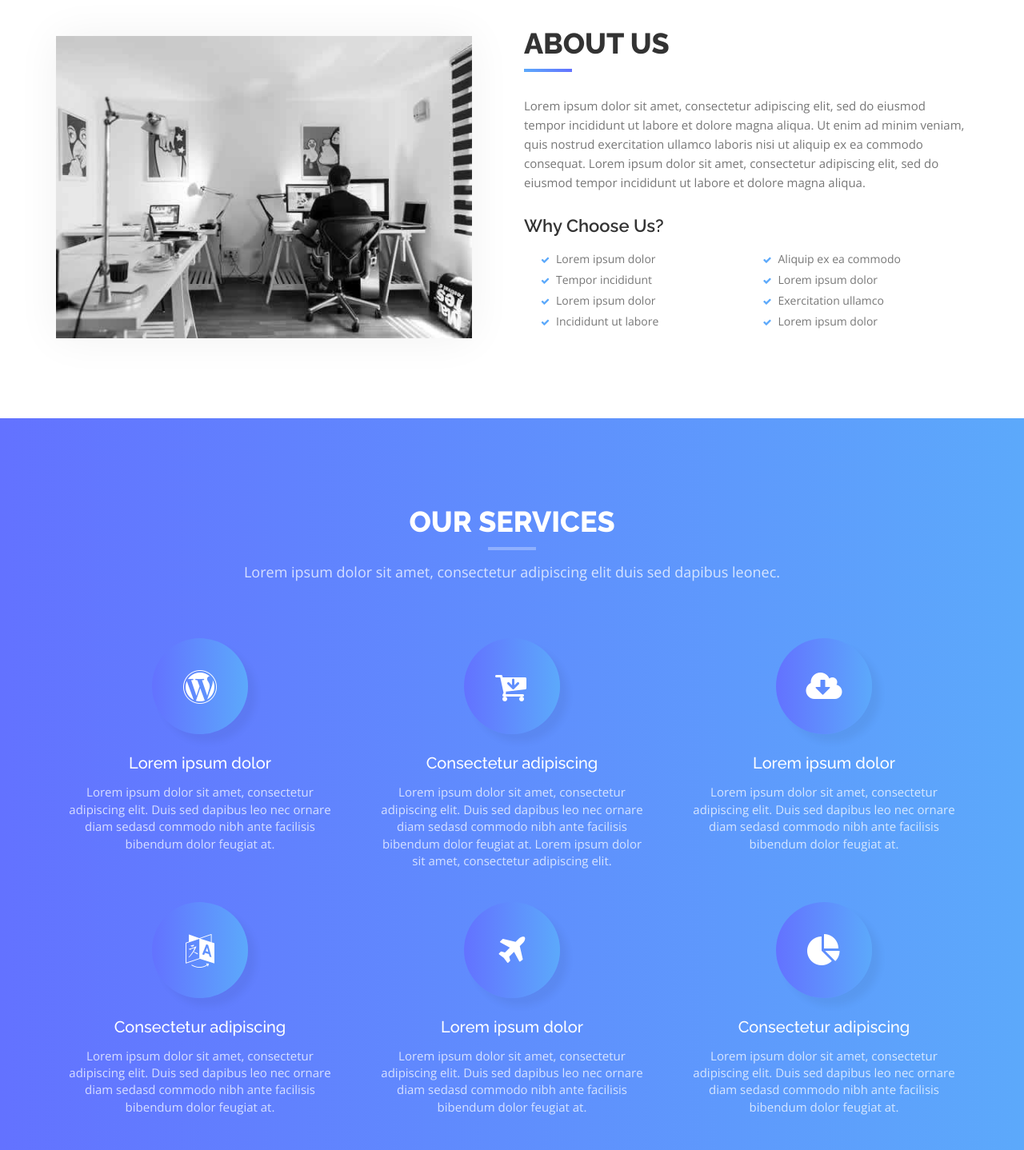
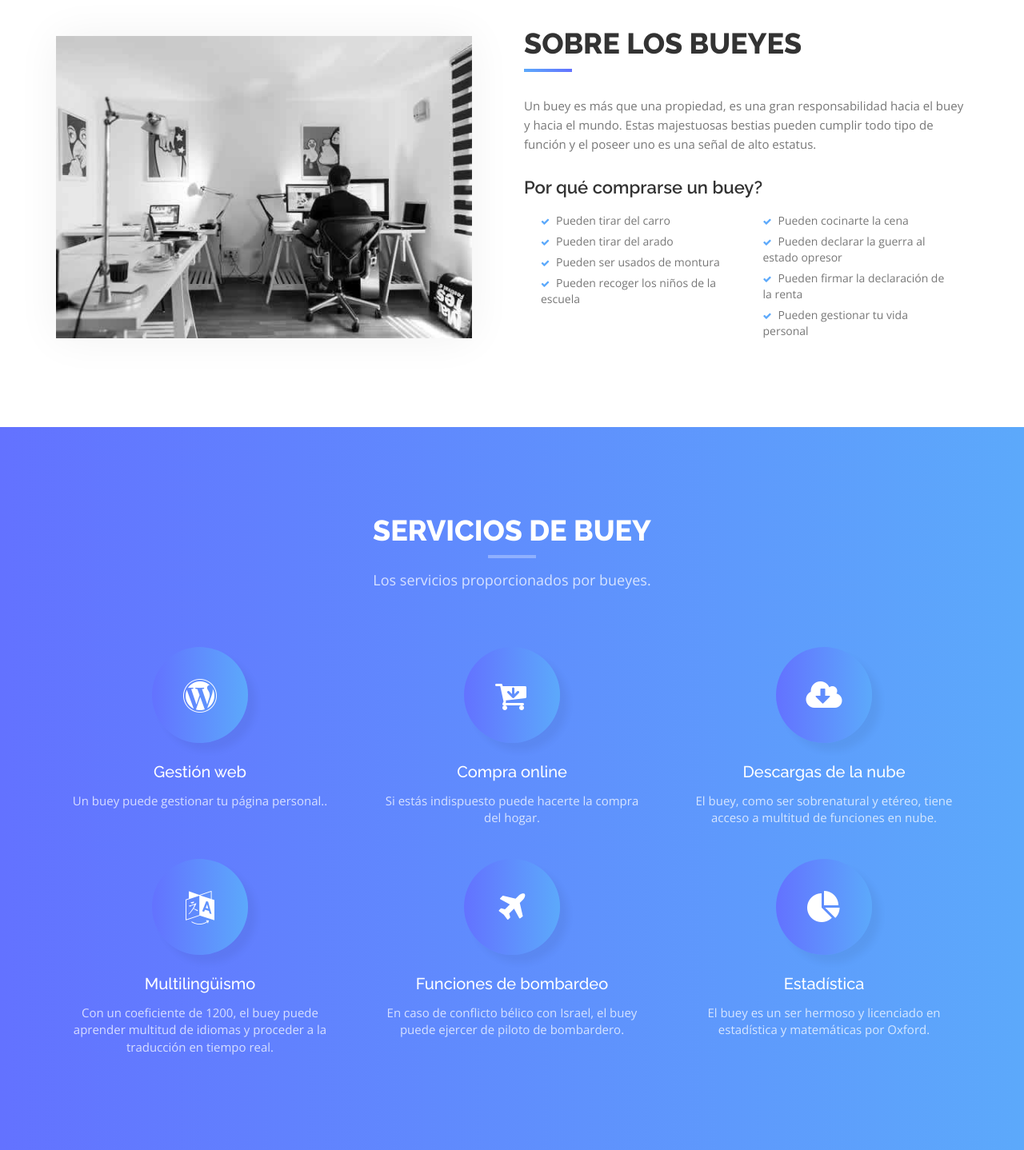
Before and after one commit to AndreuPinyot/AndreuPinyot.github.io, a plain HTML site: page index.html in a window 1280 px wide. Shown: the part 1660-3098 px from the top of the page at 80% size. Drawn offline with nearby package versions, Linux system fonts and the light colour scheme.

Commit message:
Canvis finals

```diff
--- a/index.html
+++ b/index.html
@@ -107,24 +107,24 @@
       <div class="col-xs-12 col-md-6"> <img src="img/about.jpg" class="img-responsive" alt=""> </div>
       <div class="col-xs-12 col-md-6">
         <div class="about-text">
-          <h2>About Us</h2>
-          <p>Lorem ipsum dolor sit amet, consectetur adipiscing elit, sed do eiusmod tempor incididunt ut labore et dolore magna aliqua. Ut enim ad minim veniam, quis nostrud exercitation ullamco laboris nisi ut aliquip ex ea commodo consequat. Lorem ipsum dolor sit amet, consectetur adipiscing elit, sed do eiusmod tempor incididunt ut labore et dolore magna aliqua.</p>
-          <h3>Why Choose Us?</h3>
+          <h2>Sobre los bueyes</h2>
+          <p>Un buey es más que una propiedad, es una gran responsabilidad hacia el buey y hacia el mundo. Estas majestuosas bestias pueden cumplir todo tipo de función y el poseer uno es una señal de alto estatus.</p>
+          <h3>Por qué comprarse un buey?</h3>
           <div class="list-style">
             <div class="col-lg-6 col-sm-6 col-xs-12">
               <ul>
-                <li>Lorem ipsum dolor</li>
-                <li>Tempor incididunt</li>
-                <li>Lorem ipsum dolor</li>
-                <li>Incididunt ut labore</li>
+                <li>Pueden tirar del carro</li>
+                <li>Pueden tirar del arado</li>
+                <li>Pueden ser usados de montura</li>
+                <li>Pueden recoger los niños de la escuela</li>
               </ul>
             </div>
             <div class="col-lg-6 col-sm-6 col-xs-12">
               <ul>
-                <li>Aliquip ex ea commodo</li>
-                <li>Lorem ipsum dolor</li>
-                <li>Exercitation ullamco</li>
-                <li>Lorem ipsum dolor</li>
+                <li>Pueden cocinarte la cena</li>
+                <li>Pueden declarar la guerra al estado opresor</li>
+                <li>Pueden firmar la declaración de la renta</li>
+                <li>Pueden gestionar tu vida personal</li>
               </ul>
             </div>
           </div>
@@ -137,46 +137,46 @@
 <div id="services" class="text-center">
   <div class="container">
     <div class="section-title">
-      <h2>Our Services</h2>
-      <p>Lorem ipsum dolor sit amet, consectetur adipiscing elit duis sed dapibus leonec.</p>
+      <h2>Servicios de buey</h2>
+      <p>Los servicios proporcionados por bueyes.</p>
     </div>
     <div class="row">
       <div class="col-md-4"> <i class="fa fa-wordpress"></i>
         <div class="service-desc">
-          <h3>Lorem ipsum dolor</h3>
-          <p>Lorem ipsum dolor sit amet, consectetur adipiscing elit. Duis sed dapibus leo nec ornare diam sedasd commodo nibh ante facilisis bibendum dolor feugiat at.</p>
+          <h3>Gestión web</h3>
+          <p>Un buey puede gestionar tu página personal..</p>
         </div>
       </div>
       <div class="col-md-4"> <i class="fa fa-cart-arrow-down"></i>
         <div class="service-desc">
-          <h3>Consectetur adipiscing</h3>
-          <p>Lorem ipsum dolor sit amet, consectetur adipiscing elit. Duis sed dapibus leo nec ornare diam sedasd commodo nibh ante facilisis bibendum dolor feugiat at. Lorem ipsum dolor sit amet, consectetur adipiscing elit.</p>
+          <h3>Compra online</h3>
+          <p>Si estás indispuesto puede hacerte la compra del hogar.</p>
         </div>
       </div>
       <div class="col-md-4"> <i class="fa fa-cloud-download"></i>
         <div class="service-desc">
-          <h3>Lorem ipsum dolor</h3>
-          <p>Lorem ipsum dolor sit amet, consectetur adipiscing elit. Duis sed dapibus leo nec ornare diam sedasd commodo nibh ante facilisis bibendum dolor feugiat at.</p>
+          <h3>Descargas de la nube</h3>
+          <p>El buey, como ser sobrenatural y etéreo, tiene acceso a multitud de funciones en nube.</p>
         </div>
       </div>
     </div>
     <div class="row">
       <div class="col-md-4"> <i class="fa fa-language"></i>
         <div class="service-desc">
-          <h3>Consectetur adipiscing</h3>
-          <p>Lorem ipsum dolor sit amet, consectetur adipiscing elit. Duis sed dapibus leo nec ornare diam sedasd commodo nibh ante facilisis bibendum dolor feugiat at.</p>
+          <h3>Multilingüismo</h3>
+          <p>Con un coeficiente de 1200, el buey puede aprender multitud de idiomas y proceder a la traducción en tiempo real.</p>
         </div>
       </div>
       <div class="col-md-4"> <i class="fa fa-plane"></i>
         <div class="service-desc">
-          <h3>Lorem ipsum dolor</h3>
-          <p>Lorem ipsum dolor sit amet, consectetur adipiscing elit. Duis sed dapibus leo nec ornare diam sedasd commodo nibh ante facilisis bibendum dolor feugiat at.</p>
+          <h3>Funciones de bombardeo</h3>
+          <p>En caso de conflicto bélico con Israel, el buey puede ejercer de piloto de bombardero.</p>
         </div>
       </div>
       <div class="col-md-4"> <i class="fa fa-pie-chart"></i>
         <div class="service-desc">
-          <h3>Consectetur adipiscing</h3>
-          <p>Lorem ipsum dolor sit amet, consectetur adipiscing elit. Duis sed dapibus leo nec ornare diam sedasd commodo nibh ante facilisis bibendum dolor feugiat at.</p>
+          <h3>Estadística</h3>
+          <p>El buey es un ser hermoso y licenciado en estadística y matemáticas por Oxford.</p>
         </div>
       </div>
     </div>
@@ -186,8 +186,8 @@
 <div id="portfolio" class="text-center">
   <div class="container">
     <div class="section-title">
-      <h2>Gallery</h2>
-      <p>Lorem ipsum dolor sit amet, consectetur adipiscing elit duis sed dapibus leonec.</p>
+      <h2>Galería</h2>
+      <p>A continuación, un segudio de objetos que el buey no puede usar.</p>
     </div>
     <div class="row">
       <div class="portfolio-items">
@@ -280,15 +280,15 @@
 <div id="testimonials">
   <div class="container">
     <div class="section-title text-center">
-      <h2>What our clients say</h2>
+      <h2>Críticas bueyiles</h2>
     </div>
     <div class="row">
       <div class="col-md-4">
         <div class="testimonial">
           <div class="testimonial-image"> <img src="img/testimonials/01.jpg" alt=""> </div>
           <div class="testimonial-content">
-            <p>"Lorem ipsum dolor sit amet, consectetur adipiscing elit. Duis sed dapibus leo nec ornare diam sedasd commodo nibh ante facilisis bibendum dolor feugiat at."</p>
-            <div class="testimonial-meta"> - John Doe </div>
+            <p>"La adquisición de mi buey ha sido lo mejor que he hecho en mi vida, antes que mi matrimonio incluso."</p>
+            <div class="testimonial-meta"> - Marco Triviani  </div>
           </div>
         </div>
       </div>
@@ -296,8 +296,8 @@
         <div class="testimonial">
           <div class="testimonial-image"> <img src="img/testimonials/02.jpg" alt=""> </div>
           <div class="testimonial-content">
-            <p>"Lorem ipsum dolor sit amet, consectetur adipiscing elit. Duis sed dapibus leo nec ornare diam sedasd commodo nibh ante facilisis."</p>
-            <div class="testimonial-meta"> - Johnathan Doe </div>
+            <p>"Mi buey es tan listo que ahora es él quien manda en mi casa."</p>
+            <div class="testimonial-meta"> - Martin calatrava </div>
           </div>
         </div>
       </div>
@@ -305,7 +305,7 @@
         <div class="testimonial">
           <div class="testimonial-image"> <img src="img/testimonials/03.jpg" alt=""> </div>
           <div class="testimonial-content">
-            <p>"Lorem ipsum dolor sit amet, consectetur adipiscing elit. Duis sed dapibus leo nec ornare diam sedasd commodo nibh ante facilisis bibendum dolor feugiat at."</p>
+            <p>"Mi buey es el mejor compañero para un aspectro del autismo severo."</p>
             <div class="testimonial-meta"> - John Doe </div>
           </div>
         </div>
@@ -315,8 +315,8 @@
         <div class="testimonial">
           <div class="testimonial-image"> <img src="img/testimonials/04.jpg" alt=""> </div>
           <div class="testimonial-content">
-            <p>"Lorem ipsum dolor sit amet, consectetur adipiscing elit. Duis sed dapibus leo nec ornare diam sedasd commodo nibh ante facilisis bibendum dolor feugiat at."</p>
-            <div class="testimonial-meta"> - Johnathan Doe </div>
+            <p>"Mi buey está gestionando mi divorcio, muy útil."</p>
+            <div class="testimonial-meta"> - Johanne Vivaz </div>
           </div>
         </div>
       </div>
@@ -324,8 +324,8 @@
         <div class="testimonial">
           <div class="testimonial-image"> <img src="img/testimonials/05.jpg" alt=""> </div>
           <div class="testimonial-content">
-            <p>"Lorem ipsum dolor sit amet, consectetur adipiscing elit. Duis sed dapibus leo nec ornare diam sedasd commodo nibh ante facilisis bibendum dolor feugiat at."</p>
-            <div class="testimonial-meta"> - John Doe </div>
+            <p>"Bueyes, bueyes, bueyes."</p>
+            <div class="testimonial-meta"> - Philipp Ors </div>
           </div>
         </div>
       </div>
@@ -333,8 +333,8 @@
         <div class="testimonial">
           <div class="testimonial-image"> <img src="img/testimonials/06.jpg" alt=""> </div>
           <div class="testimonial-content">
-            <p>"Lorem ipsum dolor sit amet, consectetur adipiscing elit. Duis sed dapibus leo nec ornare diam sedasd commodo nibh ante facilisis."</p>
-            <div class="testimonial-meta"> - Johnathan Doe </div>
+            <p>"Me gustó tanto el primero que compré dos más"</p>
+            <div class="testimonial-meta"> - Madeleine Barcaza </div>
           </div>
         </div>
       </div>
@@ -345,14 +345,14 @@
 <div id="team" class="text-center">
   <div class="container">
     <div class="col-md-8 col-md-offset-2 section-title">
-      <h2>Meet the Team</h2>
-      <p>Lorem ipsum dolor sit amet, consectetur adipiscing elit duis sed dapibus leonec.</p>
+      <h2>Equipo buey</h2>
+      <p>Conoce a los criadores</p>
     </div>
     <div id="row">
       <div class="col-md-3 col-sm-6 team">
         <div class="thumbnail"> <img src="img/team/01.jpg" alt="..." class="team-img">
           <div class="caption">
-            <h4>John Doe</h4>
+            <h4>ChingChong Pyongyang</h4>
             <p>Director</p>
           </div>
         </div>
@@ -360,23 +360,23 @@
       <div class="col-md-3 col-sm-6 team">
         <div class="thumbnail"> <img src="img/team/02.jpg" alt="..." class="team-img">
           <div class="caption">
-            <h4>Mike Doe</h4>
-            <p>Senior Designer</p>
+            <h4>Mike Mé</h4>
+            <p>Senior Bueyirel</p>
           </div>
         </div>
       </div>
       <div class="col-md-3 col-sm-6 team">
         <div class="thumbnail"> <img src="img/team/03.jpg" alt="..." class="team-img">
           <div class="caption">
-            <h4>Jane Doe</h4>
-            <p>Senior Designer</p>
+            <h4>Jane Fang</h4>
+            <p>Senior Developer</p>
           </div>
         </div>
       </div>
       <div class="col-md-3 col-sm-6 team">
         <div class="thumbnail"> <img src="img/team/04.jpg" alt="..." class="team-img">
           <div class="caption">
-            <h4>Karen Doe</h4>
+            <h4>Karen May</h4>
             <p>Project Manager</p>
           </div>
         </div>
@@ -390,8 +390,8 @@
     <div class="col-md-8">
       <div class="row">
         <div class="section-title">
-          <h2>Get In Touch</h2>
-          <p>Please fill out the form below to send us an email and we will get back to you as soon as possible.</p>
+          <h2>Contacto</h2>
+          <p>Contacta con nuestro equipo.</p>
         </div>
         <form name="sentMessage" id="contactForm" novalidate>
           <div class="row">
```
